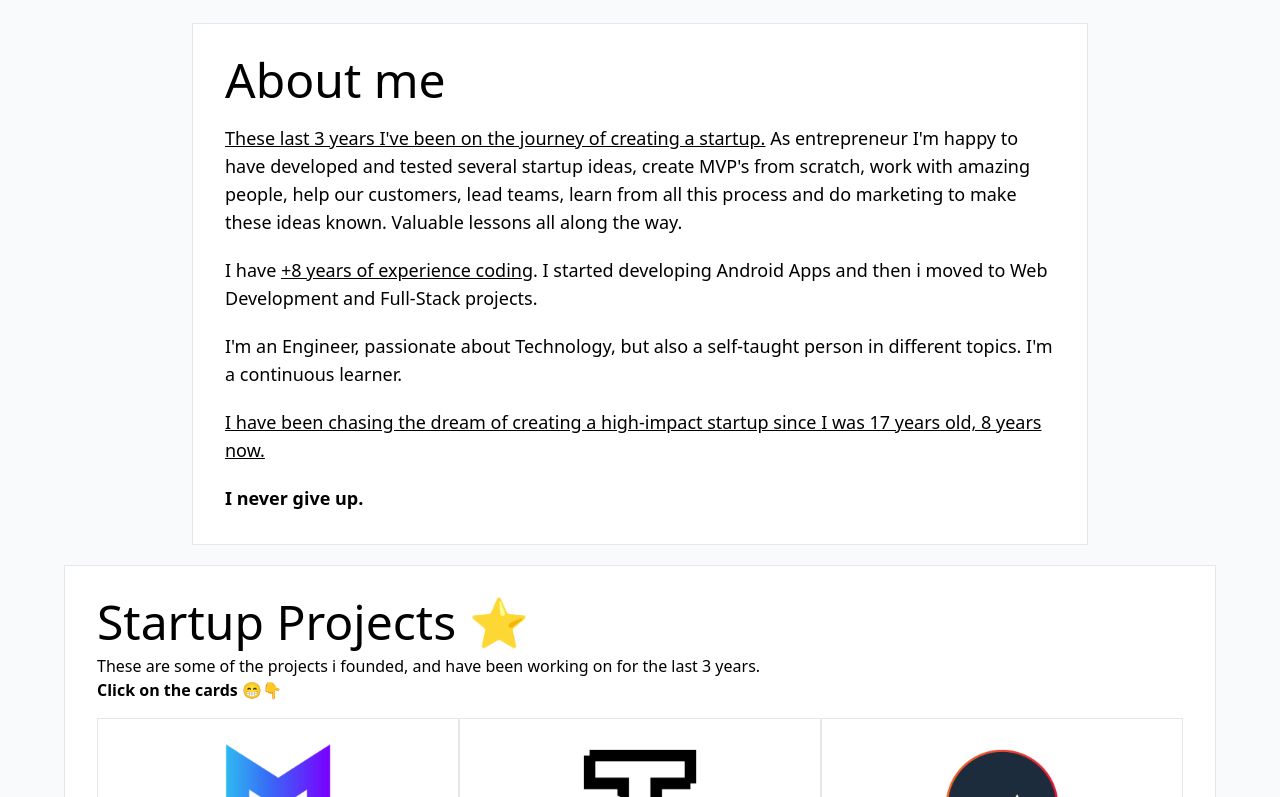
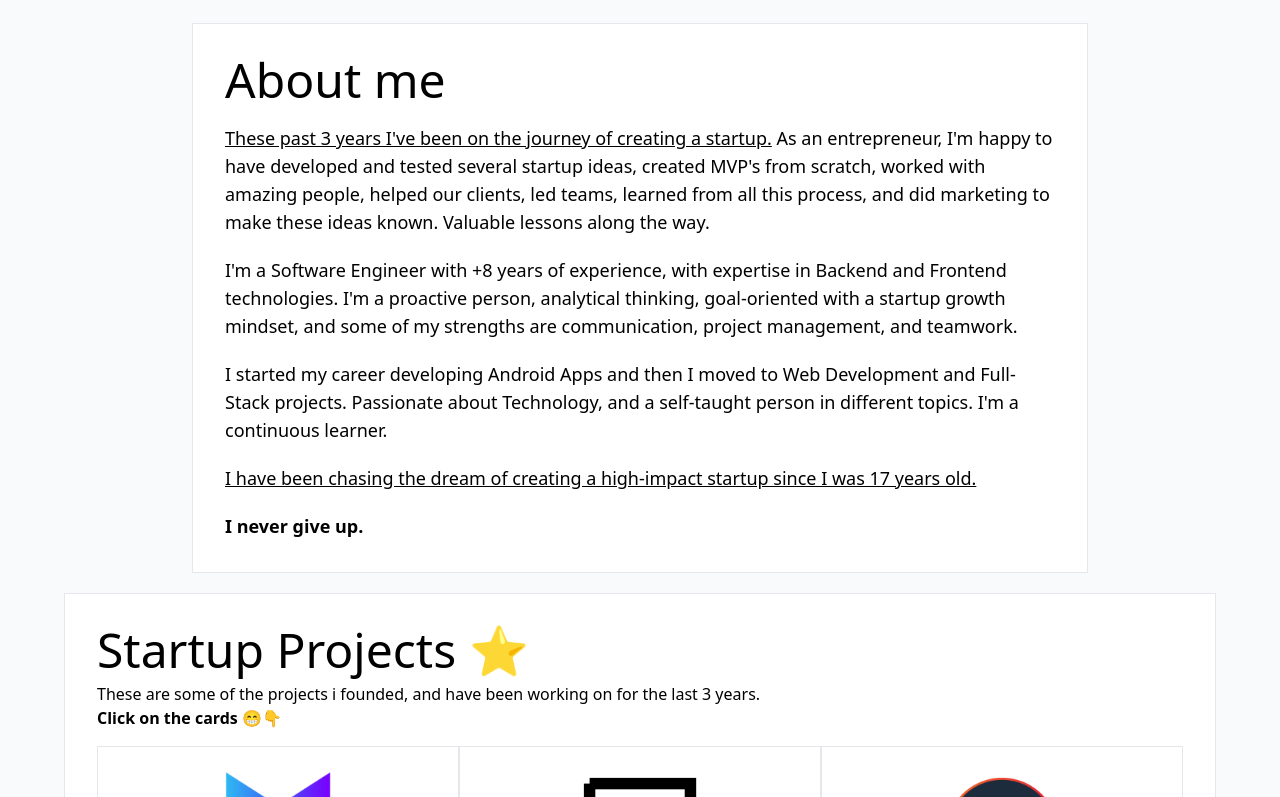
Before and after one commit to Ivanfvj/portfolio, a Next.js app: page / in a window 1280 px wide. Shown: the part 623-1420 px from the top of the page. Built offline with nearby package versions, Linux system fonts and the light colour scheme.

Commit message:
hotfix: CV word changed to Resume, little improvements on copywriting for the "about me" section

```diff
--- a/components/ContactForm.tsx
+++ b/components/ContactForm.tsx
@@ -1,10 +1,30 @@
+import Link from "next/link";
 import LinkedInIcon from "../components/Icons/LinkedInIcon";
+import ActionButton from "./shared/material/ActionButton";
 
 export default function ContactForm() {
   return (
-    <div className="my-5">
+    <div
+      id="contact"
+      style={{ width: 300 }}
+      className="my-5 mx-auto rounded flex flex-col items-center space-y-3"
+    >
+
+      <Link
+        href="mail:to=ivan.orgv@gmail.com?subject=Hey%20Iván,%20Let's%20Get%20in%20touch!"
+        passHref
+      >
+        <a>
+          <ActionButton text="Email me" outlined={false} />
+        </a>
+      </Link>
+
       {/* TODO: Here set up Tally form and linkedIn button */}
-      <a className="inline-block" href="https://linkedin.com/in/ivanfvj" target="_blank">
+      <a
+        className="inline-block"
+        href="https://linkedin.com/in/ivanfvj"
+        target="_blank"
+      >
         <button className="pl-3 pr-4 flex items-center py-2 rounded bg-blue-700 hover:bg-blue-800 text-white font-semibold">
           <LinkedInIcon className="mr-2" color="#fff" />
           <span>Via LinkedIn</span>
--- a/components/Footer.tsx
+++ b/components/Footer.tsx
@@ -53,22 +53,8 @@ const SocialMediaIcon = (props: SocialMediaIconProps) => {
 
 const Footer = ({ children }: Props) => (
   <footer className="w-100 bg-blue-200 py-8 px-2">
-    <div className="text-center">
-      <p>
-        This website was created using Next.js, Typescript, Tailwind CSS and is
-        deployed to Vercel
-      </p>
-      <p>
-        <a
-          className="text-blue-500 underline"
-          href="mail:to=ivan.orgv@gmail.com?subject=Hey%20Iván,%20Let's%20Get%20in%20touch!"
-        >
-          Email me
-        </a>
-      </p>
-      <ContactForm />
-    </div>
-    <div className="flex justify-center space-x-2 mt-3">
+    <ContactForm />
+    <div className="flex justify-center space-x-2 my-3">
       {socialNetworks.map((e) => {
         return (
           <SocialMediaIcon
--- a/components/HomePage/SoftSkillsSection.tsx
+++ b/components/HomePage/SoftSkillsSection.tsx
@@ -1,9 +1,7 @@
-import Link from "next/link";
 import MaterialChip, {
   MaterialChipSize,
 } from "../shared/material/MaterialChip";
 import colors from "tailwindcss/colors";
-import ActionButton from "../shared/material/ActionButton";
 
 type SoftSkillChipType = {
   text: string;
--- a/components/NavBar.tsx
+++ b/components/NavBar.tsx
@@ -33,7 +33,7 @@ const ActionButton = (props: any) => {
         className={`underline text-blue-500 hover:text-blue-600 ${
           props.className ? props.className : ""
         }`.trim()}
-        target="_blank"
+        target={props.target? props.target : '_blank'}
       >
         <button className="bg-blue-500 text-md md:text-lg hover:bg-blue-600 font-semibold text-white py-2 px-4 border border-blue-500 hover:border-transparent rounded">
           {props.text}
@@ -60,12 +60,13 @@ const NavBar = ({}: Props) => (
       <li>
         <NavBarItem
           href="https://www.unamacro.com/wp-content/uploads/2022/05/CV_Ivan_Velastegui_Senior_Full_Stack_Engineer.pdf"
-          text="Download CV"
+          text="Resume"
           target="_blank"
         />
       </li>
       {/* <Switch className="mr-6" /> */}
-      <ActionButton text="Contact Me" href="https://linkedin.com/in/ivanfvj" />
+      {/* <ActionButton className="ml-1" text="Contact Me" href="https://linkedin.com/in/ivanfvj" /> */}
+      <ActionButton className="ml-1" text="Contact Me" href="#contact" target="_self"/>
     </ul>
   </nav>
 );
--- a/pages/index.tsx
+++ b/pages/index.tsx
@@ -72,29 +72,32 @@ const IndexPage = () => {
               <h1 className="text-4xl md:text-5xl">About me</h1>
               <p>
                 <u>
-                  These last 3 years I've been on the journey of creating a
+                  These past 3 years I've been on the journey of creating a
                   startup.
                 </u>{" "}
-                As entrepreneur I'm happy to have developed and tested several
-                startup ideas, create MVP's from scratch, work with amazing
-                people, help our customers, lead teams, learn from all this
-                process and do marketing to make these ideas known. Valuable
-                lessons all along the way.
+                As an entrepreneur, I'm happy to have developed and tested
+                several startup ideas, created MVP's from scratch, worked with
+                amazing people, helped our clients, led teams, learned from all
+                this process, and did marketing to make these ideas known.
+                Valuable lessons along the way.
               </p>
               <p>
-                I have <u>+8 years of experience coding</u>. I started
-                developing Android Apps and then i moved to Web Development and
-                Full-Stack projects.
+                I'm a Software Engineer with +8 years of experience, with
+                expertise in Backend and Frontend technologies. I'm a proactive
+                person, analytical thinking, goal-oriented with a startup growth
+                mindset, and some of my strengths are communication, project
+                management, and teamwork.
               </p>
               <p>
-                I'm an Engineer, passionate about Technology, but also a
-                self-taught person in different topics. I'm a continuous
-                learner.
+                I started my career developing Android Apps and then I moved to
+                Web Development and Full-Stack projects. Passionate about
+                Technology, and a self-taught person in different topics. I'm a
+                continuous learner.
               </p>
               <p>
                 <u>
                   I have been chasing the dream of creating a high-impact
-                  startup since I was 17 years old, 8 years now.
+                  startup since I was 17 years old.
                 </u>
               </p>
               <p>
```
